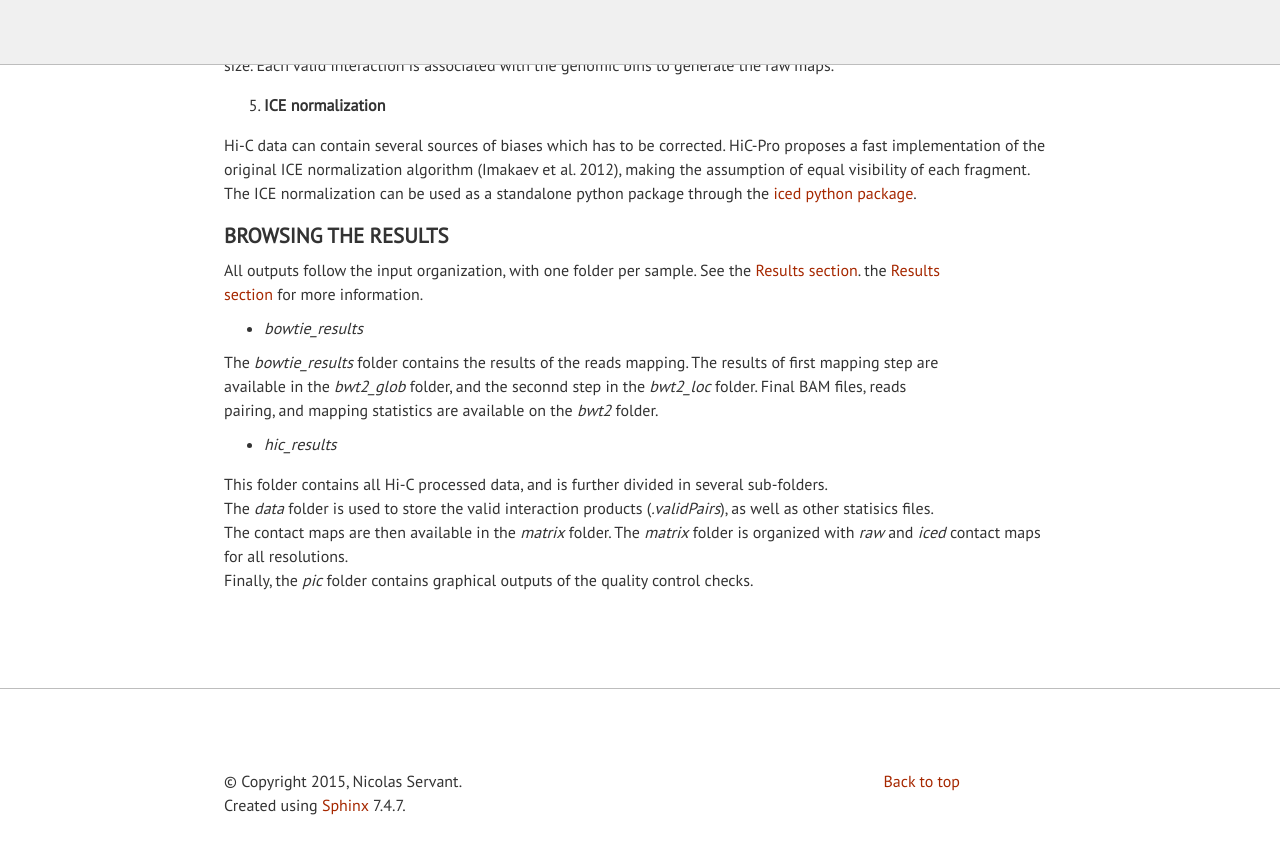
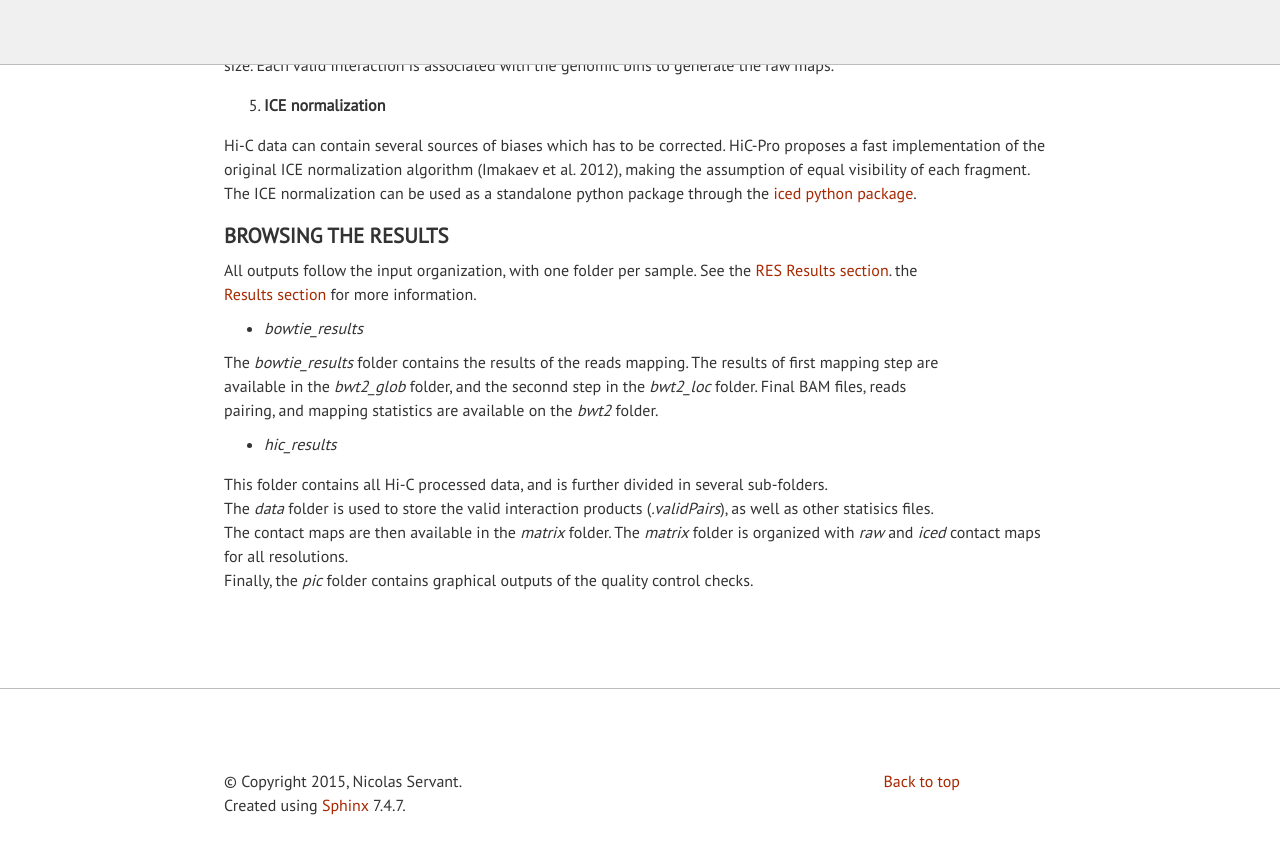
Before and after one commit to nservant/HiC-Pro, a Sphinx documentation site: the page built from doc/MANUAL.rst, in a window 1280 px wide and 900 px high, scrolled down 4835 px. Shown: the top 854 px of the window. Built offline with Sphinx 7.4.7, drawn with Linux system fonts in a browser that asks for light colours.

Commit message:
update doc

```diff
--- a/doc/MANUAL.rst
+++ b/doc/MANUAL.rst
@@ -232,7 +232,7 @@ Browsing the results
 ====================
 
 All outputs follow the input organization, with one folder per sample.
-See the :ref:`Results section <RESULTS>`. the `Results section <RESULTS.rst>`_ for more information.
+See the :doc:`RES </RESULTS>` :ref:`Results section <RESULTS>`. the `Results section <RESULTS.rst>`_ for more information.
 
 * *bowtie_results*
 
```
